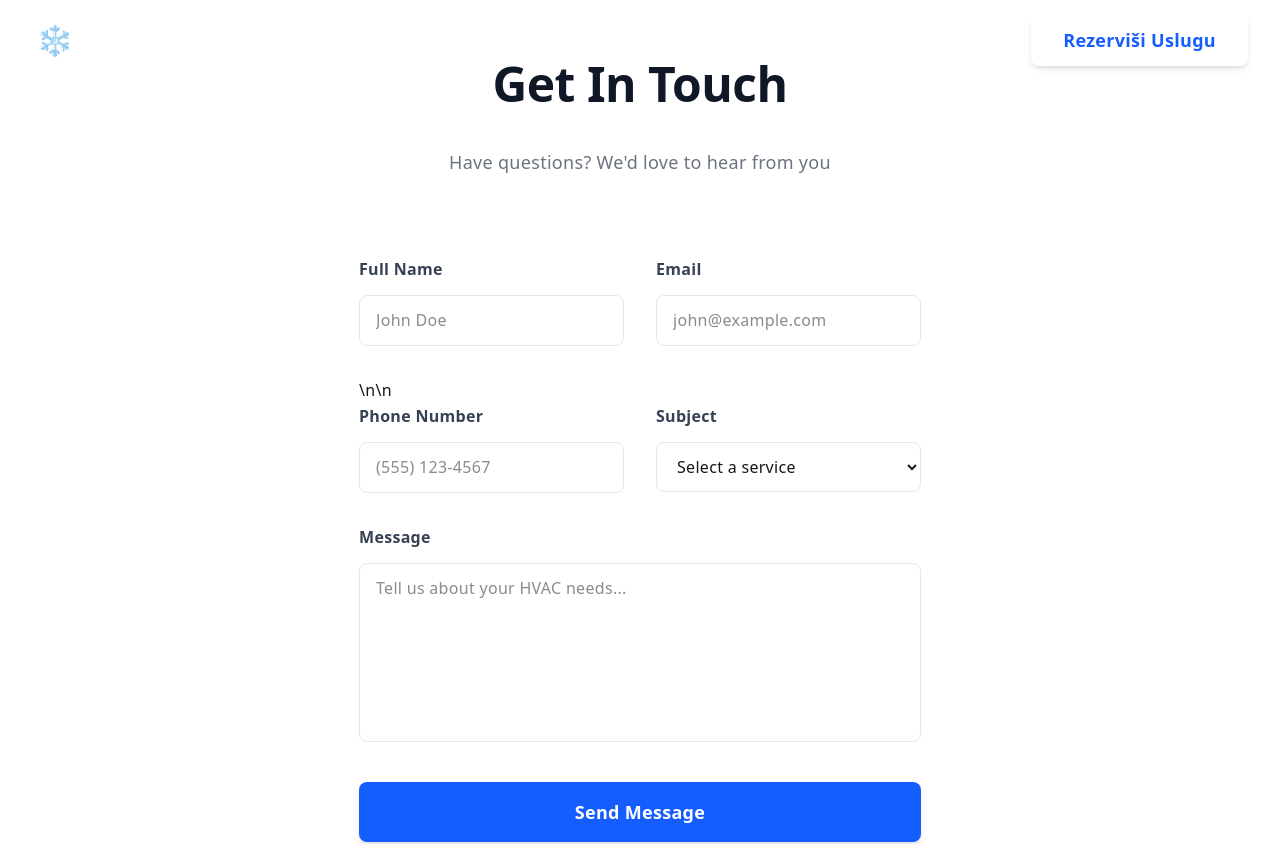
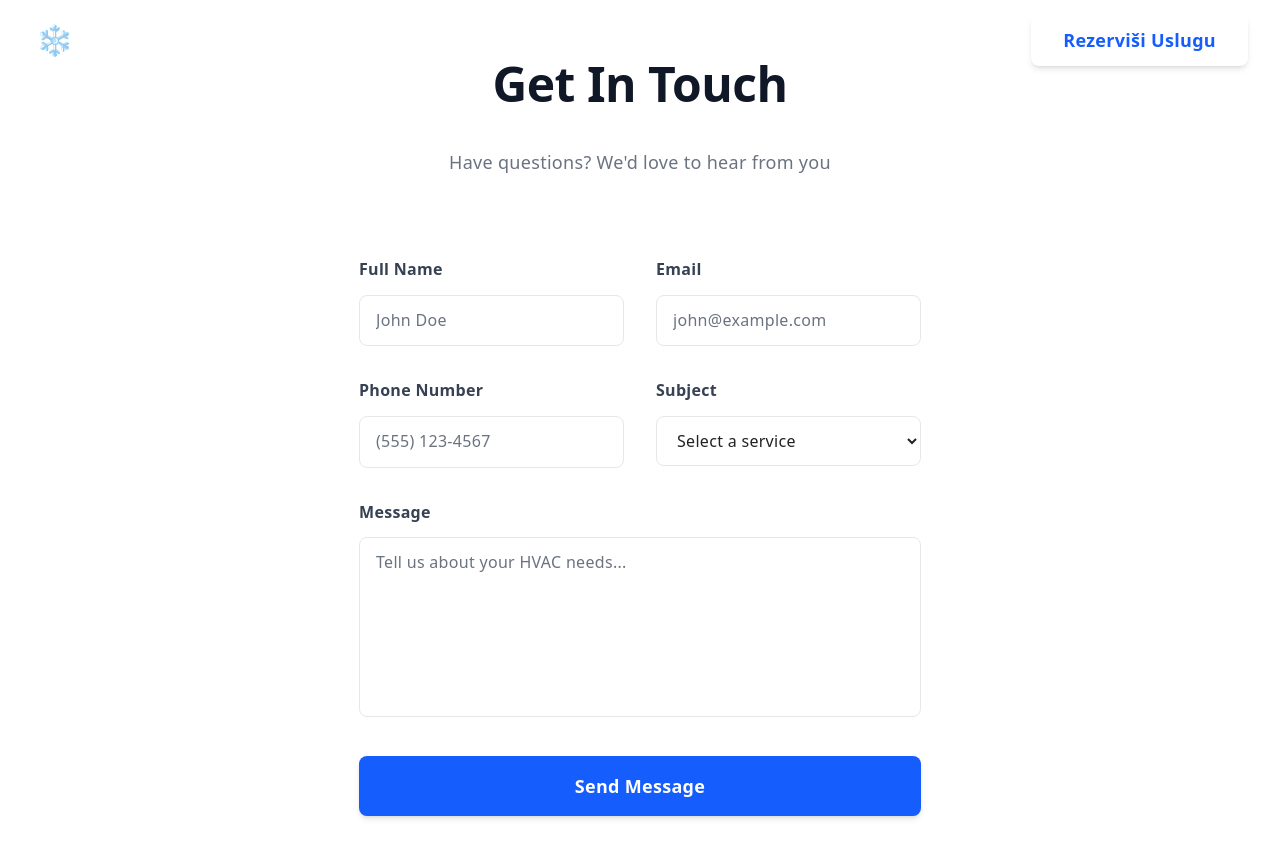
Before and after one commit to RaptorFF/next.js-frigo-mark-project, a Next.js app: page /contact in a window 1280 px wide. Shown: the top 844 px of the page. Built offline with nearby package versions, Linux system fonts and the light colour scheme.

Commit message:
Styling ContactForm

```diff
--- a/app/_components/ContactForm.js
+++ b/app/_components/ContactForm.js
@@ -81,7 +81,6 @@ export default function ContactForm() {
               />
             </div>
           </div>
-          \n\n{" "}
           <div className="grid md:grid-cols-2 gap-8">
             <div>
               <label className="block text-gray-700 font-semibold mb-3">
--- a/app/_styles/globals.css
+++ b/app/_styles/globals.css
@@ -1,3 +1,13 @@
+/* Make select and option font and color match input placeholder */
+select,
+select option {
+  color: var(--text-light);
+  font-family: inherit;
+  font-size: 1rem;
+}
+select option[value=""] {
+  color: var(--text-light);
+}
 .header-blur-shadow {
   box-shadow:
     0 4px 24px 0 rgba(30, 64, 175, 0.15),
@@ -204,6 +214,7 @@ select {
   padding: 12px 16px;
   font-size: 1rem;
   transition: all 0.3s ease;
+  color: #222;
 }
 
 input:hover,
@@ -229,3 +240,10 @@ select:hover {
 ::-webkit-scrollbar-thumb:hover {
   background: var(--primary-dark);
 }
+
+/* Darker placeholder text for inputs and textareas */
+input::placeholder,
+textarea::placeholder {
+  color: var(--text-light);
+  opacity: 1;
+}
```
